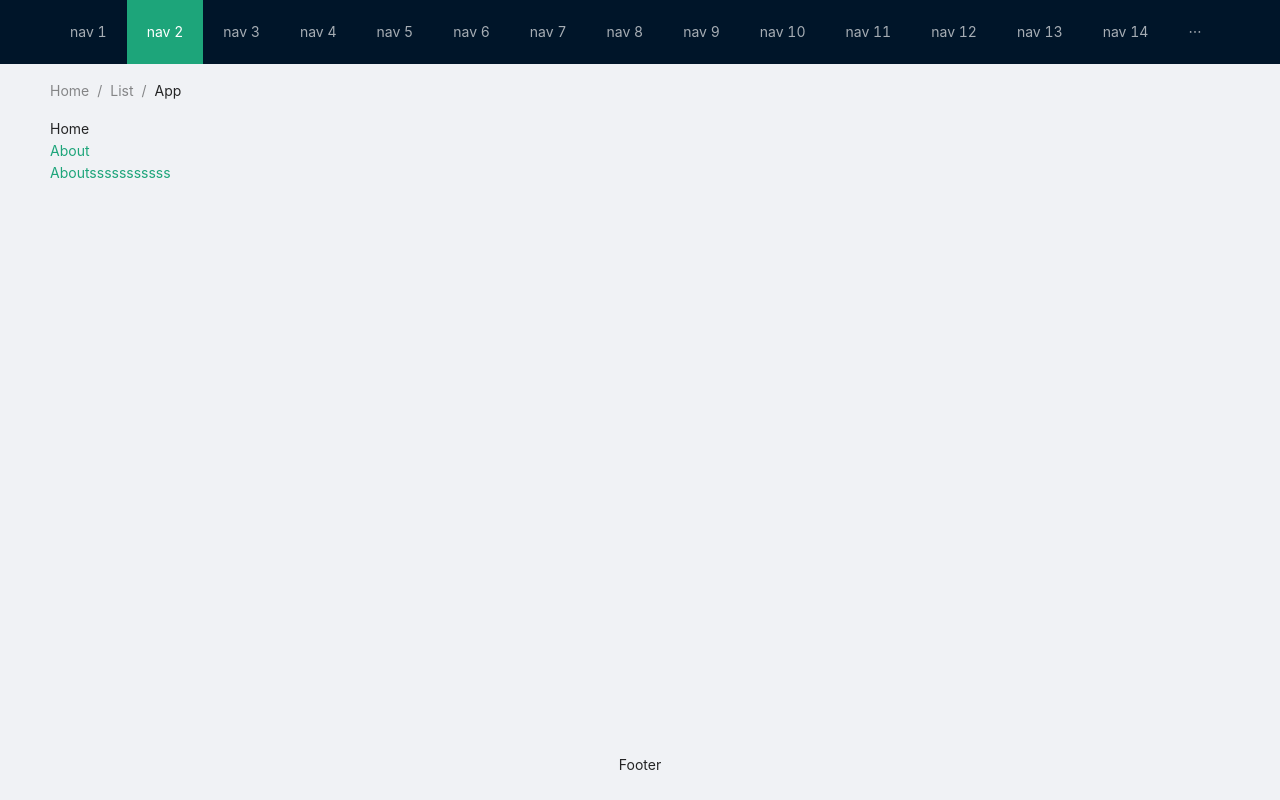
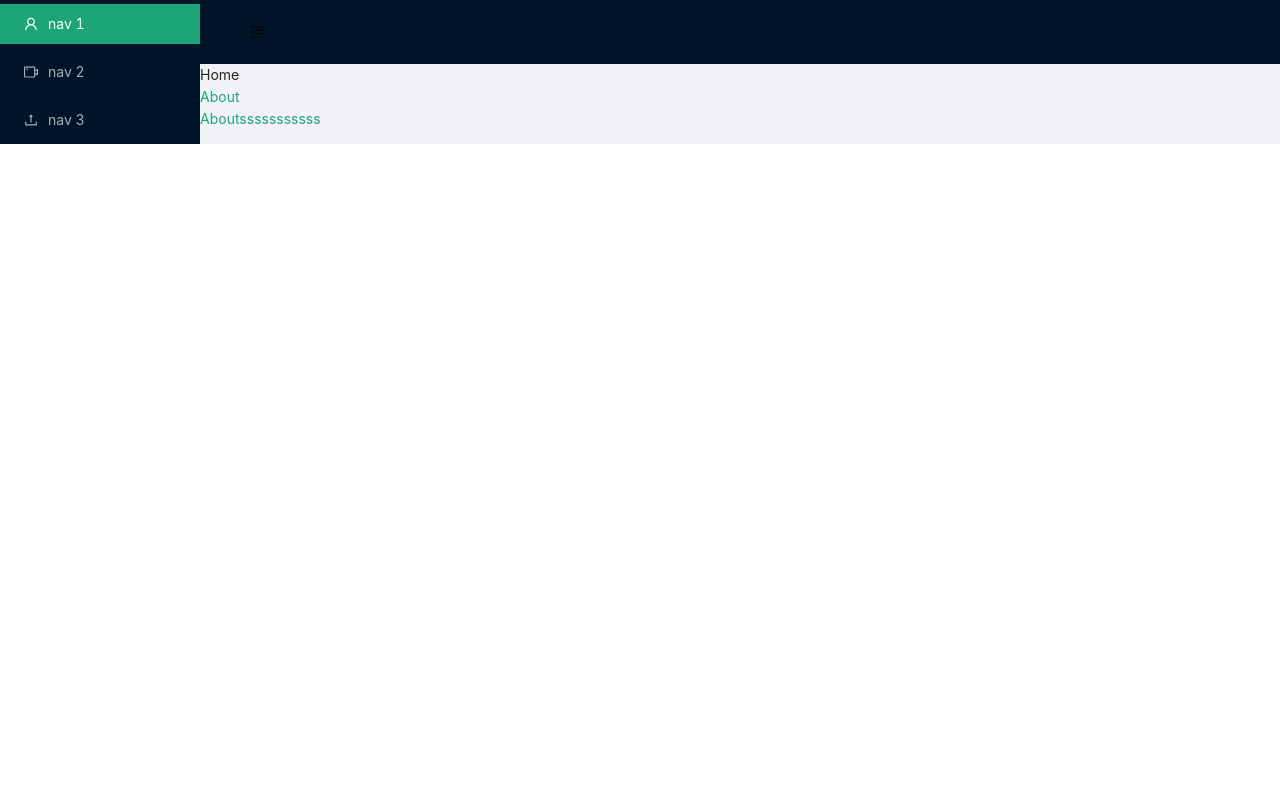
Before and after one commit to hk4114/react-antd-admin, a React (Create React App) app: page / in a window 1280 px wide. Built offline with nearby package versions, Linux system fonts and the light colour scheme.

Commit message:
✨新增(custom): 修改

```diff
--- /dev/null
+++ b/src/components/ErrorPage/index.jsx
@@ -0,0 +1,25 @@
+import React from 'react'
+import { Button, Result } from 'antd'
+import { useNavigate } from 'react-router-dom'
+import './index.less'
+
+const NotFound = () => {
+  const navigate = useNavigate()
+  const goHome = () => {
+    navigate('/')
+  }
+  return (
+    <Result
+      status="404"
+      title="404"
+      subTitle="Sorry, the page you visited does not exist."
+      extra={
+        <Button type="primary" onClick={goHome}>
+          Back Home
+        </Button>
+      }
+    />
+  )
+}
+
+export default NotFound
--- /dev/null
+++ b/src/components/ErrorPage/index.less
@@ -0,0 +1,11 @@
+.ant-result {
+  display: flex;
+  flex-direction: column;
+  align-items: center;
+  justify-content: center;
+  height: 100%;
+
+  .ant-result-image {
+    margin: 0;
+  }
+}
--- a/src/components/Layout/index.jsx
+++ b/src/components/Layout/index.jsx
@@ -1,40 +1,71 @@
-import React from 'react'
-import { Outlet } from 'react-router-dom'
-import { Breadcrumb, Layout, Menu } from 'antd'
+import React, { useState } from 'react'
+import {
+  MenuFoldOutlined,
+  MenuUnfoldOutlined,
+  UploadOutlined,
+  UserOutlined,
+  VideoCameraOutlined
+} from '@ant-design/icons'
+import { Outlet, Link } from 'react-router-dom'
+import { Layout, Menu } from 'antd' //  Breadcrumb,
 import './index.less'
 
-const { Header, Content, Footer } = Layout
+const { Header, Content, Sider } = Layout // Footer,
 
 const LayoutIndex = () => {
+  const [collapsed, setCollapsed] = useState(false)
+
   return (
-    <section className="layout">
-      <Layout className="layout">
-        <Header>
+    <section className="container">
+      <Layout>
+        <Sider trigger={null} collapsible collapsed={collapsed}>
           <div className="logo" />
           <Menu
             theme="dark"
-            mode="horizontal"
-            defaultSelectedKeys={['2']}
-            items={new Array(15).fill(null).map((_, index) => {
-              const key = index + 1
-              return {
-                key,
-                label: `nav ${key}`
+            mode="inline"
+            defaultSelectedKeys={['1']}
+            items={[
+              {
+                key: '1',
+                icon: <UserOutlined />,
+                label: <Link to={'/404'}>nav 1</Link>
+              },
+              {
+                key: '2',
+                icon: <VideoCameraOutlined />,
+                label: 'nav 2'
+              },
+              {
+                key: '3',
+                icon: <UploadOutlined />,
+                label: 'nav 3'
               }
-            })}
+            ]}
           />
-        </Header>
-        <Content style={{ padding: '0 50px' }}>
-          <Breadcrumb style={{ margin: '16px 0' }}>
-            <Breadcrumb.Item>Home</Breadcrumb.Item>
-            <Breadcrumb.Item>List</Breadcrumb.Item>
-            <Breadcrumb.Item>App</Breadcrumb.Item>
-          </Breadcrumb>
-          <div className="site-layout-content">
+        </Sider>
+        <Layout>
+          <Header>
+            {collapsed ? (
+              <MenuUnfoldOutlined
+                onClick={() => setCollapsed(!collapsed)}
+                className="f-white"
+              />
+            ) : (
+              <MenuFoldOutlined
+                onClick={() => setCollapsed(!collapsed)}
+                className="f-white"
+              />
+            )}
+            {/* {React.createElement(collapsed ? MenuUnfoldOutlined : MenuFoldOutlined, {
+							className: "trigger",
+							onClick: () => setCollapsed(!collapsed)
+						})} */}
+          </Header>
+          <Content>
             <Outlet></Outlet>
-          </div>
-        </Content>
-        <Footer style={{ textAlign: 'center' }}>Footer</Footer>
+          </Content>
+          {/* <Footer>Footer</Footer> */}
+        </Layout>
       </Layout>
     </section>
   )
--- a/src/components/Layout/index.less
+++ b/src/components/Layout/index.less
@@ -1,4 +1,4 @@
-.layout {
+.container {
   height: 100vh;
   padding: 0;
 }
--- a/src/index.js
+++ b/src/index.js
@@ -1,9 +1,10 @@
 import React from 'react'
-import ReactDOM from 'react-dom/client'
+import { createRoot } from 'react-dom/client'
 import { BrowserRouter } from 'react-router-dom'
 import App from './App'
 
-const root = ReactDOM.createRoot(document.getElementById('root'))
+const root = createRoot(document.getElementById('root'))
+
 root.render(
   <React.StrictMode>
     <BrowserRouter>
--- a/src/routers/index.jsx
+++ b/src/routers/index.jsx
@@ -3,7 +3,6 @@ import { Navigate, useRoutes } from 'react-router-dom'
 import Layout from '@/components/Layout'
 import lazyLoad from '@/components/Loading/lazyLoad'
 import Home from '@/pages/Home'
-import About from '@/pages/About'
 
 // 路由表 根据需要进行拆分
 // https://reactrouter.com/docs/en/v6
@@ -32,15 +31,24 @@ export const rootRouter = [
   },
   {
     path: '/about',
-    element: <About />,
+    element: lazyLoad(React.lazy(() => import('@/pages/About/index'))),
     meta: {
       title: 'About',
       key: 'about'
     }
   },
   {
+    path: '/404',
+    element: lazyLoad(React.lazy(() => import('@/components/ErrorPage/index'))),
+    meta: {
+      requiresAuth: false,
+      title: '404页面',
+      key: '404'
+    }
+  },
+  {
     path: '*',
-    element: <Navigate to="/" />
+    element: <Navigate to="/404" />
   }
 ]
 
```
